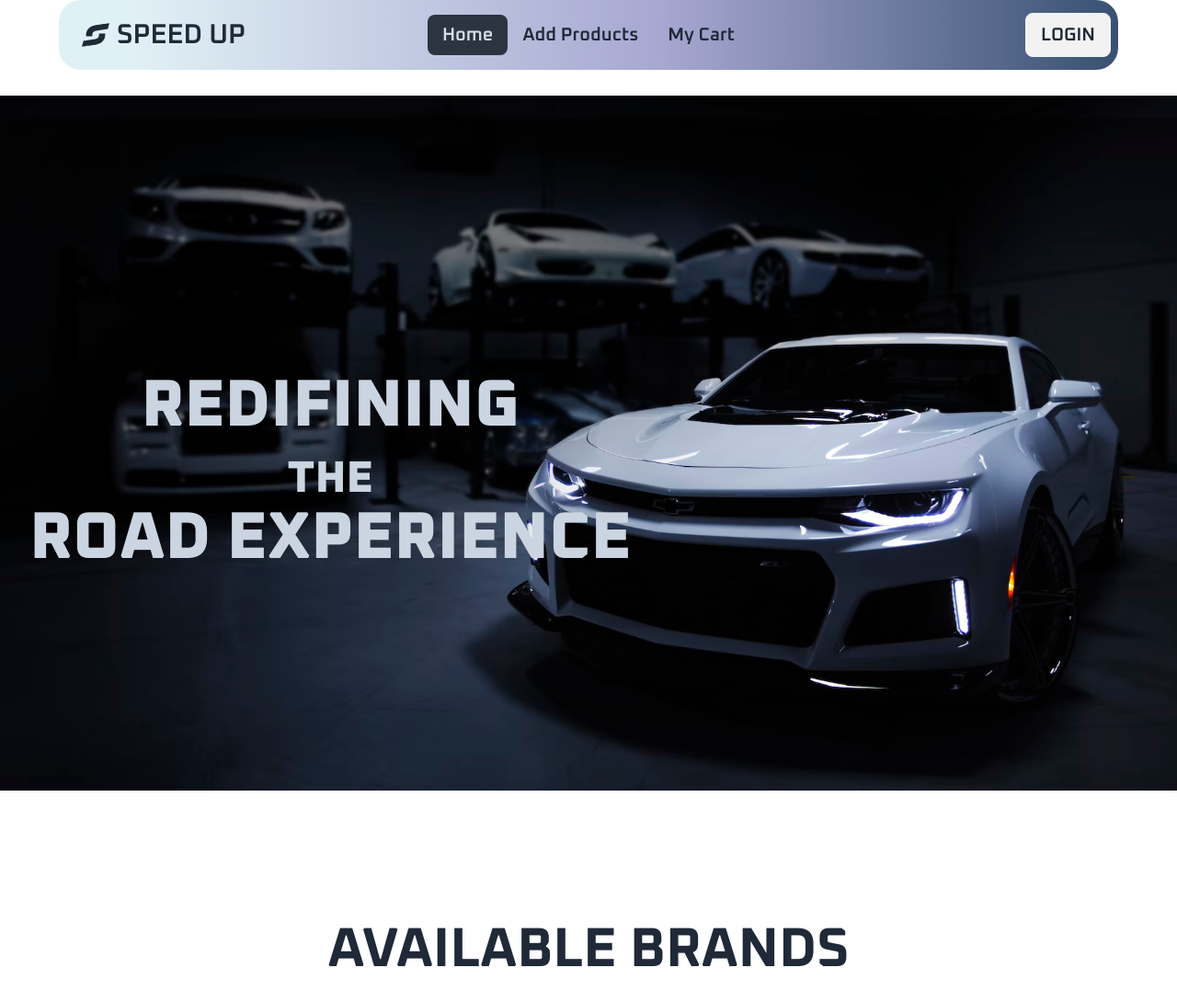
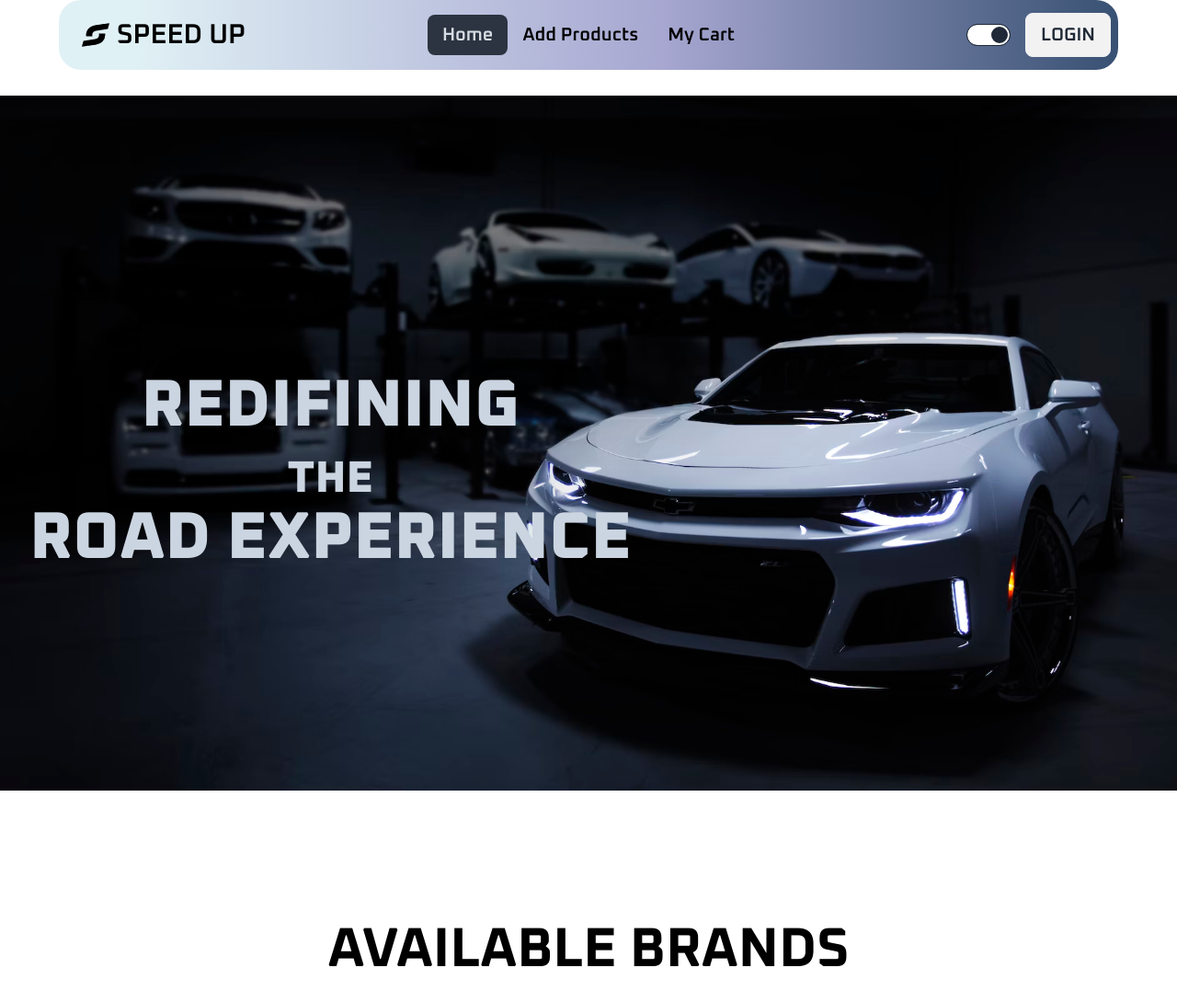
Before and after one commit to nawrin1/speed-up-client, a React (Vite) app: page / in a window 1280 px wide. Shown: the top 1090 px of the page at 92% size. Built offline with nearby package versions, Linux system fonts and the light colour scheme; no server answers.

Commit message:
toggle working

```diff
--- a/package.json
+++ b/package.json
@@ -18,6 +18,7 @@
     "react-icons": "^4.11.0",
     "react-loader-spinner": "^5.4.5",
     "react-router-dom": "^6.17.0",
+    "react-toggle-button": "^2.2.0",
     "sort-by": "^1.2.0",
     "sweetalert2": "^11.7.32"
   },
--- a/src/components/Header/Header.jsx
+++ b/src/components/Header/Header.jsx
@@ -1,18 +1,22 @@
 import { Link, NavLink, useNavigate } from "react-router-dom";
 import {SiSpeedypage} from 'react-icons/si';
 import './Header.css'
-import { useContext } from "react";
+import { useContext, useState } from "react";
 import { AuthContext } from "../../Provider/AuthProvider";
 import Swal from "sweetalert2";
+import ToggleButton from 'react-toggle-button'
 
 
-const Header = () => {
+const Header = ({setToggle,toggle}) => {
     const {user,logOut}=useContext(AuthContext)
     const navigate=useNavigate()
+    // const [toggle,setToggle]=useState(true)
+
     const links=<>
       <li className="font-Oxanium font-semibold text-xl"><NavLink to='/'>Home</NavLink></li>
       <li className="font-Oxanium font-semibold text-xl"><NavLink to='/add'>Add Products</NavLink></li>
       <li className="font-Oxanium font-semibold text-xl"><NavLink to='cart'>My Cart</NavLink></li>
+
 
 
     </>
@@ -31,9 +35,15 @@ const Header = () => {
         })
         .catch(error => console.error (error))
     }
+    const handleToggle=(e)=>{
+        setToggle(e)
+        console.log(e)
+
+
+    }
 
     return (
-        <div className="navbar header bg-slate-200 rounded-3xl mb-7 max-w-6xl mx-auto">
+        <div className={`${toggle?"navbar header bg-slate-200 rounded-3xl mb-7 max-w-6xl mx-auto text-black":"navbar header bg-slate-200 rounded-3xl mb-7 max-w-6xl mx-auto text-black"}`}>
             <div className="navbar-start">
                 <div className="dropdown">
                 <label tabIndex={0} className="btn btn-ghost lg:hidden">
@@ -51,6 +61,10 @@ const Header = () => {
                 </ul>
             </div>
             <div className="navbar-end gap-4 flex flex-col lg:flex-row md:flex-row">
+
+            <input type="checkbox" className="toggle" onClick={()=>handleToggle(!toggle)} checked />
+                        {/* <div onClick={()=>handleToggle(!toggle)}><ToggleButton
+             /></div> */}
             {user?<><h2 className="focus-visible:">{`${user.displayName}`}</h2>
                     <label tabIndex={0} className="btn btn-ghost btn-circle avatar">
 
--- a/src/components/layouts/Root.jsx
+++ b/src/components/layouts/Root.jsx
@@ -2,16 +2,18 @@ import { Outlet } from "react-router-dom";
 
 import Footer from "../Footer/Footer";
 import Header from "../Header/Header";
+import { useState } from "react";
 
 
 const Root = () => {
+    const [toggle,setToggle]=useState(true)
     return (
-        <div className="">
+        <div className={`${toggle? "bg-white text-black":"bg-black text-slate-600"}`}>
 
              <div className="">
-                <Header></Header>
+                <Header setToggle={setToggle} toggle={toggle}></Header>
                 <div className="min-h-screen">
-                <Outlet></Outlet>
+                <Outlet setToggle={setToggle} toggle={toggle}></Outlet>
                 </div>
              </div>
             <Footer></Footer>
--- a/src/components/pages/Home/Home.jsx
+++ b/src/components/pages/Home/Home.jsx
@@ -7,7 +7,7 @@ import Services from "../../Services/Services";
 
 
 
-const Home = () => {
+const Home = ({setToggle,toggle}) => {
     const[cars,setCars]=useState([])
     useEffect(()=>{
         fetch('/brands.json')
@@ -17,7 +17,7 @@ const Home = () => {
     return (
         <div>
             <Banner></Banner>
-            <h2 className="text-center font-Oxanium font-bold text-5xl lg:text-6xl mt-36 mb-20 max-w-6xl mx-auto">AVAILABLE BRANDS</h2>
+            <h2 className={`${toggle ? 'text-center font-Oxanium font-bold text-5xl lg:text-6xl mt-36 mb-20 max-w-6xl mx-auto ':"text-center font-Oxanium font-bold text-5xl lg:text-6xl mt-36 mb-20 max-w-6xl mx-auto "}`}>AVAILABLE BRANDS</h2>
 
             <div className="grid grid-cols-1 md:grid-cols-2 lg:grid-cols-3 gap-32 mb-64 place-items-center max-w-6xl mx-auto">
             {
```
Also changed, not shown: 1 other file (tests, documents, lock files or other folders).
